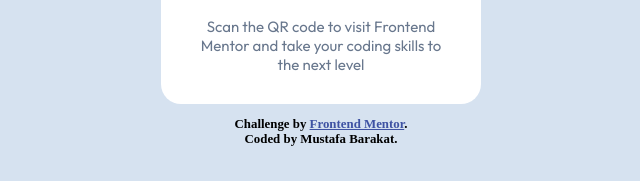
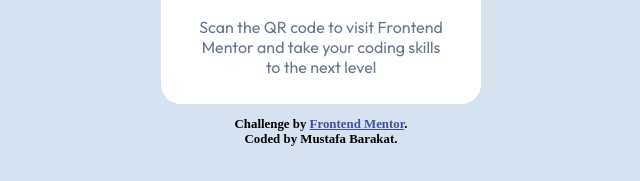
Before and after one commit to mustafabarakatdev/Qr-code-simple-website, a plain HTML site: page index.html in a window 1280 px wide. Shown: the part 465-646 px from the top of the page, 319-959 px from the left. Drawn offline with Linux system fonts and the light colour scheme.

Commit message:
Update index.html

```diff
--- a/index.html
+++ b/index.html
@@ -22,7 +22,7 @@
     <div class="text">
       <h2>Improve your front-end skills by building projects</h2>
 
-      <p style="font-size: 15px;">Scan the QR code to visit Frontend Mentor and take your coding skills to the next level</p>
+      <p>Scan the QR code to visit Frontend Mentor and take your coding skills to the next level</p>
     </div>
   </div>
 
```
